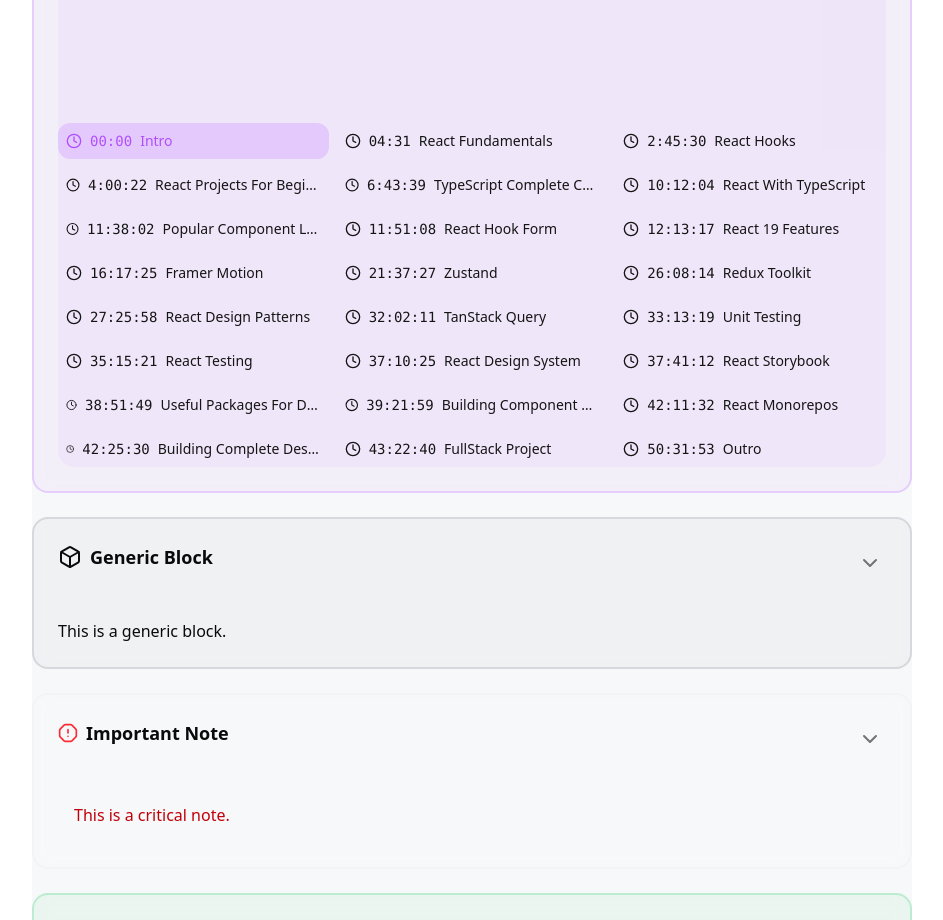
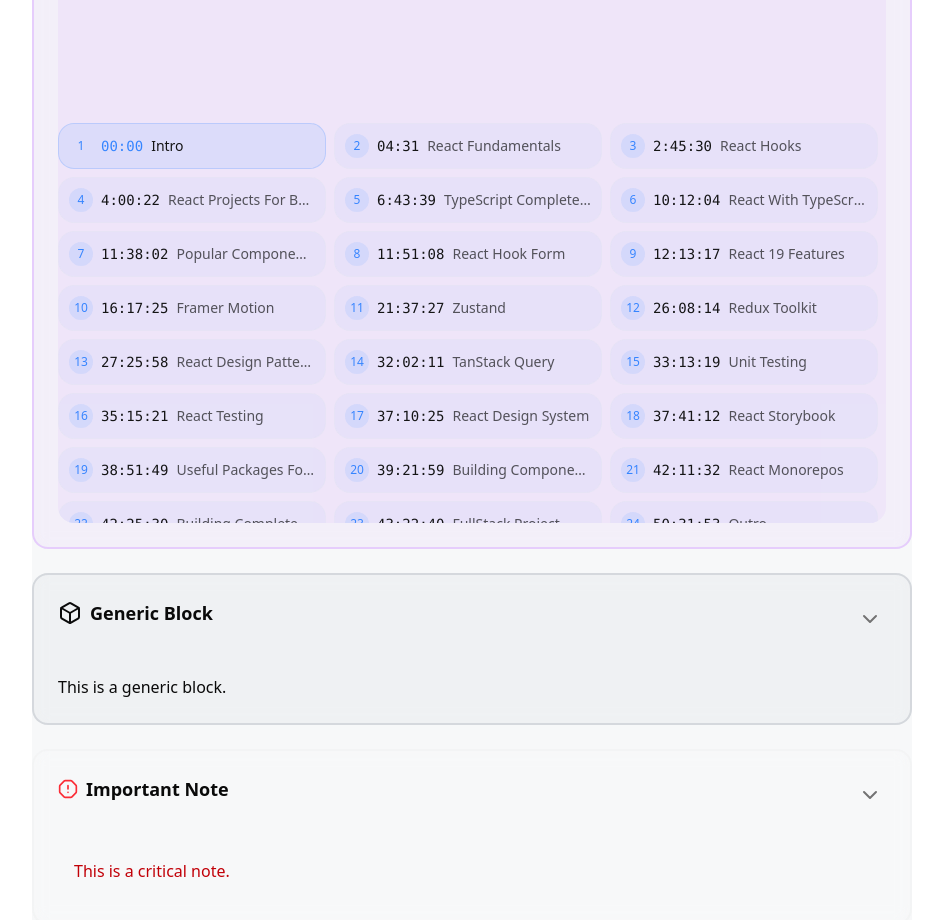
Before and after one commit to SherryMaster/QuillSpace-Starting, a React (Vite) app: page / in a window 1280 px wide. Shown: the part 800-1720 px from the top of the page, without its empty margins (336-1279 px from the left). Built offline with nearby package versions, Linux system fonts and the light colour scheme.

Commit message:
enhance timestamp visual with theme option

```diff
--- a/src/components/contentblock/VideoTimestamps.tsx
+++ b/src/components/contentblock/VideoTimestamps.tsx
@@ -1,15 +1,122 @@
 import { useEffect, useState } from 'react';
-import { Clock } from 'lucide-react';
 import { VideoTimestamp } from '@/types/media';
 import { cn } from '@/utils/common';
+import { getColorClass } from '@/utils/colors';
+import type { ColorToken } from '@/types/colors';
 
 interface TimestampProps {
   timestamps: VideoTimestamp[];
   onTimestampClick: (time: number) => void;
   currentTime: number;
+  color?: ColorToken;
 }
 
-export function VideoTimestamps({ timestamps, onTimestampClick, currentTime }: TimestampProps) {
+interface TimestampItemProps {
+  timestamp: VideoTimestamp;
+  index: number;
+  isActive: boolean;
+  onClick: () => void;
+  color: ColorToken;
+}
+
+function TimestampItem({ timestamp, index, isActive, onClick, color }: TimestampItemProps) {
+  return (
+    <button
+      onClick={onClick}
+      className={cn(
+        // Base styles
+        "group relative flex items-center gap-2 w-full p-2.5 rounded-lg",
+        "transition-all duration-200 ease-out",
+        "border",
+
+        // Default state
+        getColorClass(color, 'border', 5),
+        getColorClass(color, 'bg', 5),
+
+        // Hover effect background
+        "before:absolute before:inset-0 before:rounded-lg",
+        "before:transition-opacity before:duration-200",
+        `before:${getColorClass(color, 'bg', 10)}`,
+        "before:opacity-0 hover:before:opacity-100",
+
+        // Active state
+        isActive && [
+          getColorClass(color, 'border', 20),
+          getColorClass(color, 'bg', 10),
+          "before:opacity-0"
+        ],
+
+        // Interactive states
+        "hover:scale-[1.02] hover:-translate-y-[1px]",
+        "active:scale-[0.98] active:translate-y-0",
+        "focus-visible:outline-none focus-visible:ring-2",
+        `focus-visible:${getColorClass(color, 'ring', 20)}`,
+      )}
+    >
+      {/* Index number with circle background */}
+      <span className={cn(
+        "relative z-10 flex items-center justify-center",
+        "w-6 h-6 rounded-full text-xs font-medium",
+        "transition-colors duration-200",
+
+        // Default state
+        getColorClass(color, 'bg', 10),
+        getColorClass(color, 'text'),
+
+        // Group hover state
+        `group-hover:${getColorClass(color, 'bg', 20)}`,
+
+        // Active state
+        isActive && [
+          getColorClass(color, 'bg', 20),
+          `group-hover:${getColorClass(color, 'bg', 30)}`
+        ]
+      )}>
+        {index + 1}
+      </span>
+
+      {/* Timestamp */}
+      <span className={cn(
+        "relative z-10 font-mono text-sm transition-colors duration-200",
+
+        // Default state
+        getColorClass(color, 'text', 70),
+
+        // Hover state
+        `group-hover:${getColorClass(color, 'text')}`,
+
+        // Active state
+        isActive && getColorClass(color, 'text')
+      )}>
+        {timestamp.formattedTime}
+      </span>
+
+      {/* Label with ellipsis */}
+      <span className={cn(
+        "relative z-10 flex-1 text-sm truncate text-left",
+        "transition-colors duration-200",
+
+        // Default state
+        "text-foreground/70 dark:text-foreground/60",
+
+        // Hover state
+        "group-hover:text-foreground",
+
+        // Active state
+        isActive && "text-foreground dark:text-foreground"
+      )}>
+        {timestamp.label}
+      </span>
+    </button>
+  );
+}
+
+export function VideoTimestamps({
+  timestamps,
+  onTimestampClick,
+  currentTime,
+  color = "blue" // Default color
+}: TimestampProps) {
   const [activeTimestamp, setActiveTimestamp] = useState<number | null>(null);
 
   useEffect(() => {
@@ -21,23 +128,29 @@
   }, [currentTime, timestamps]);
 
   return (
-    <div className="mt-4 grid grid-cols-1 md:grid-cols-2 lg:grid-cols-3 gap-2">
+    <div className={cn(
+      // Container styles
+      "mt-4 grid gap-2",
+      "grid-cols-1 sm:grid-cols-2 lg:grid-cols-3",
+
+      // Scrollable container styles
+      timestamps.length > 12 && [
+        "max-h-[400px] overflow-y-auto",
+        "pr-2 scrollbar-thin",
+        getColorClass(color, 'scrollbar-track', 5),
+        getColorClass(color, 'scrollbar-thumb', 10),
+        `hover:${getColorClass(color, 'scrollbar-thumb', 20)}`
+      ]
+    )}>
       {timestamps.map((stamp, idx) => (
-        <button
+        <TimestampItem
           key={idx}
+          timestamp={stamp}
+          index={idx}
+          isActive={idx === activeTimestamp}
           onClick={() => onTimestampClick(stamp.time)}
-          className={cn(
-            "flex items-center gap-2 p-2 rounded-md transition-all",
-            "hover:bg-purple-500/10 hover:scale-[1.02]",
-            "active:scale-[0.98]",
-            "focus:outline-none focus:ring-2 focus:ring-purple-500/50",
-            idx === activeTimestamp && "bg-purple-500/20 text-purple-500"
-          )}
-        >
-          <Clock className="w-4 h-4" />
-          <span className="font-mono text-sm">{stamp.formattedTime}</span>
-          <span className="text-sm truncate">{stamp.label}</span>
-        </button>
+          color={color}
+        />
       ))}
     </div>
   );
--- a/src/types/colors.ts
+++ b/src/types/colors.ts
@@ -34,7 +34,9 @@
   | 'border'
   | 'ring'
   | 'fill'
-  | 'stroke';
+  | 'stroke'
+  | 'scrollbar-track'
+  | 'scrollbar-thumb';
 
 // Simplified ColorToken is now just the color name
 export type ColorToken = BaseColor | BrandColor;
```
